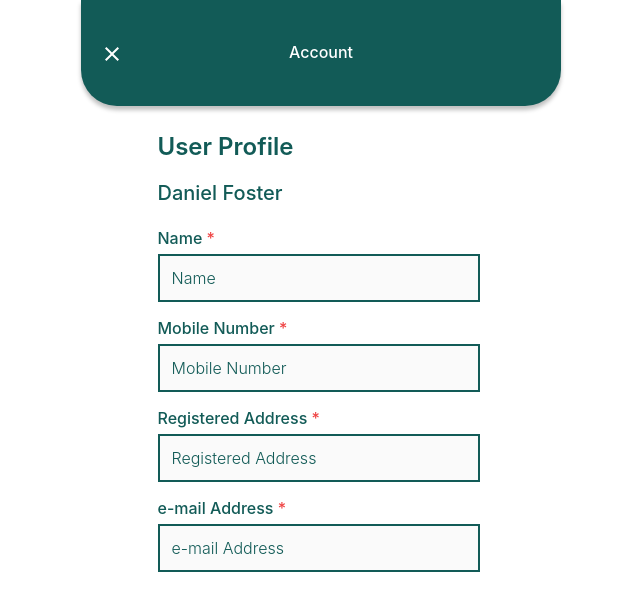
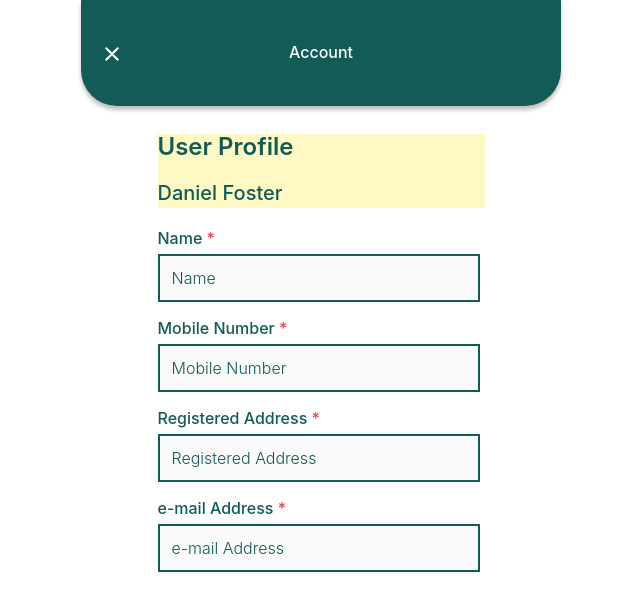
Before and after one commit to Farmers-For-Forests/accenture-biodiversity-v1, a React (Create React App) app: page /account in a window 1280 px wide. Shown: the top 610 px of the page, without its empty margins (319-959 px from the left). Built offline with nearby package versions, Linux system fonts and the light colour scheme.

Commit message:
Fixing minor styling

```diff
--- a/src/pages/Account/Account.js
+++ b/src/pages/Account/Account.js
@@ -8,8 +8,8 @@
     <div className='w-[480px] mx-auto'>
         <Top_Header title='Account'/>
 
-        <section className="w-[327px] max-h-[4488px] mt-[28px] mx-auto flex flex-col gap-[18px]">
-        <div className="flex flex-col gap-[18px]">
+        <section className="w-[327px] max-h-[448px] mt-[28px] mx-auto flex flex-col gap-[18px]">
+        <div className=" max-h-[88px] bg-yellow-100 flex flex-col gap-[18px]">
         <p className="font-[600] text-[24px] leading-[26.4px] text-[#125B57] ">
             User Profile
         </p>
```
